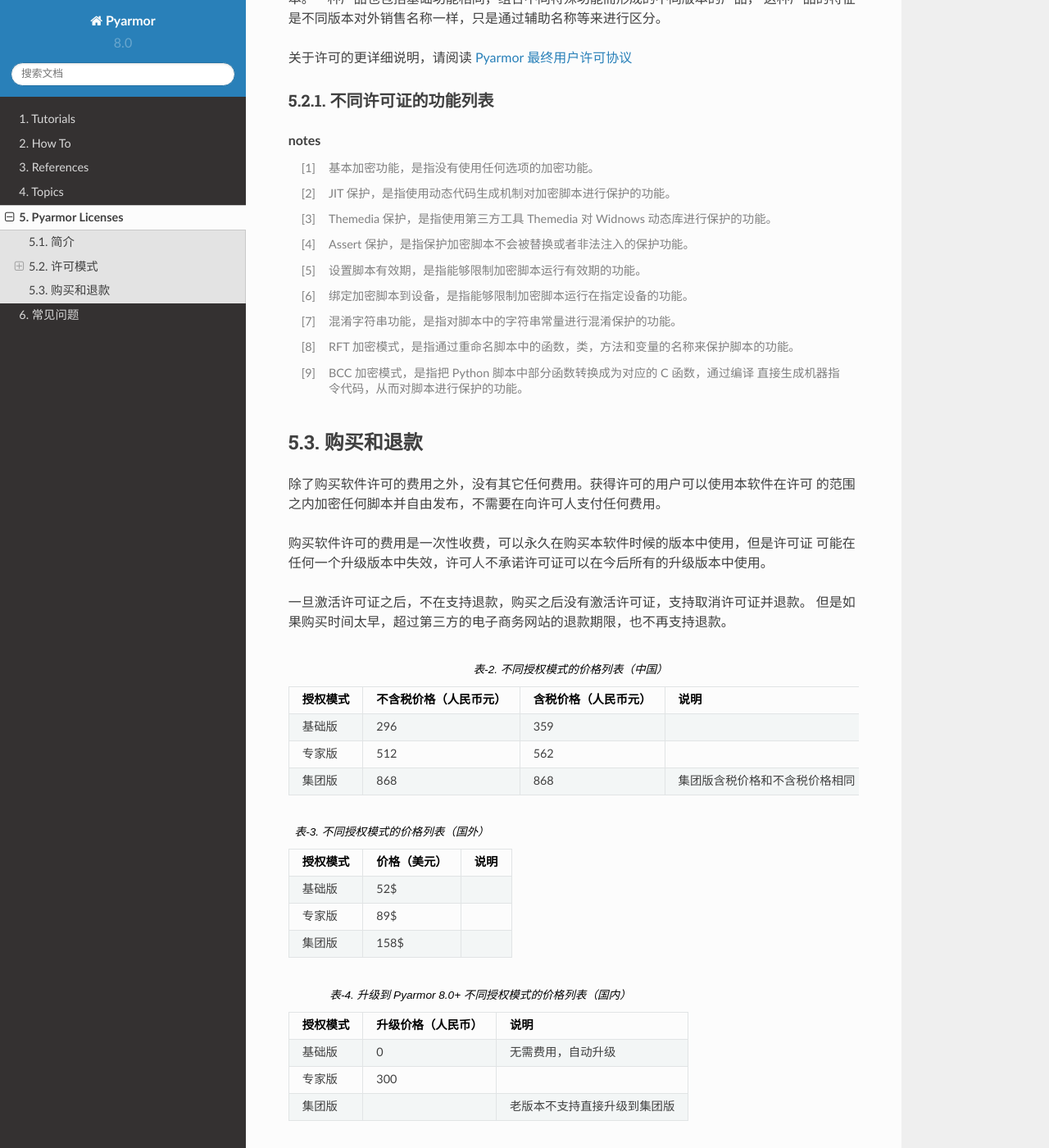
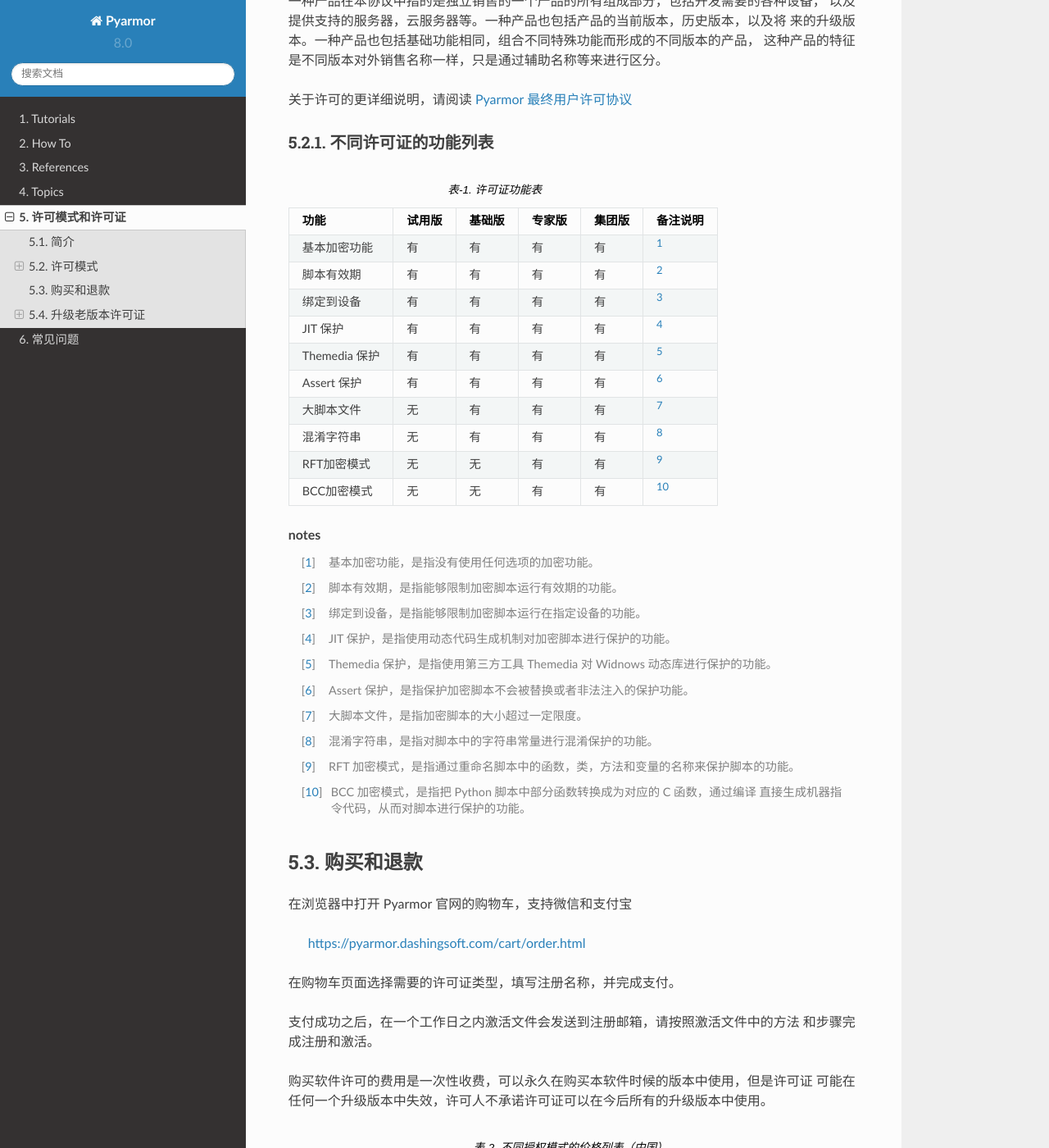
Before and after one commit to dashingsoft/pyarmor-docs-zh, a Sphinx documentation site: the page built from docs/licenses.rst, in a window 1280 px wide and 1400 px high, scrolled down 1520 px. Shown: the whole window at 82% size. Built offline with Sphinx 7.4.7 and the Read the Docs theme 2.0.0, drawn with Linux system fonts in a browser that asks for light colours; some of the changed text lies outside the part shown.

Commit message:
Refine license

```diff
--- a/docs/licenses.rst
+++ b/docs/licenses.rst
@@ -1,8 +1,8 @@
 ==================
- Pyarmor Licenses
+ 许可模式和许可证
 ==================
 
-.. contents:: Contents
+.. contents:: 内容
    :depth: 2
    :local:
    :backlinks: top
@@ -12,8 +12,7 @@
 简介
 ====
 
-本文档仅适用于 |Pyarmor| 8.0+，在下文中，在没有特别说明的情况下，|Pyarmor|
-也同时指 |Pyarmor| 8.0+
+本文档仅适用于 `Pyarmor`_ 8.0 之后的版本。
 
 下载和安装本软件表示自动接受试用许可协议，试用版本有如下的限制
 
@@ -75,30 +74,31 @@
 .. table:: 表-1. 许可证功能表
    :widths: auto
 
-    ===============  ========   ========   =========   ========  ==================
-    功能              试用版       基础版     专家版       集团版      备注说明
-    ===============  ========   ========   =========   ========  ==================
-    基本加密功能         有           有          有         有
-    设置有效期           有           有          有         有
-    绑定到设备           有           有          有         有
-    JIT 保护            有           有          有         有
-    Themedia 保护       有           有          有         有      仅 Windows 平台
-    Assert 保护         有           有          有         有
-    混淆字符串           无          支持        支持        支持
-    加密脚本的大小      有限制        任意        任意         任意
-    RFT 加密模式         无          无          支持        支持
-    BCC 加密模式         无          无          支持        支持
-    ===============  ========   ========   =========   ========  ==================
+   ===============  ========   ========   =========   ========  ==================
+       功能          试用版     基础版      专家版      集团版      备注说明
+   ===============  ========   ========   =========   ========  ==================
+   基本加密功能         有           有          有         有       [#]_
+   脚本有效期          有           有          有         有        [#]_
+   绑定到设备          有           有          有         有        [#]_
+   JIT 保护           有           有          有         有        [#]_
+   Themedia 保护      有           有          有         有        [#]_
+   Assert 保护        有           有          有         有        [#]_
+   大脚本文件          无           有          有         有         [#]_
+   混淆字符串          无          有          有         有         [#]_
+   RFT加密模式         无          无         有          有         [#]_
+   BCC加密模式         无          无         有          有         [#]_
+   ===============  ========   ========   =========   ========  ==================
 
 .. rubric:: notes
 
 .. [#] 基本加密功能，是指没有使用任何选项的加密功能。
+.. [#] 脚本有效期，是指能够限制加密脚本运行有效期的功能。
+.. [#] 绑定到设备，是指能够限制加密脚本运行在指定设备的功能。
 .. [#] JIT 保护，是指使用动态代码生成机制对加密脚本进行保护的功能。
 .. [#] Themedia 保护，是指使用第三方工具 Themedia 对 Widnows 动态库进行保护的功能。
 .. [#] Assert 保护，是指保护加密脚本不会被替换或者非法注入的保护功能。
-.. [#] 设置脚本有效期，是指能够限制加密脚本运行有效期的功能。
-.. [#] 绑定加密脚本到设备，是指能够限制加密脚本运行在指定设备的功能。
-.. [#] 混淆字符串功能，是指对脚本中的字符串常量进行混淆保护的功能。
+.. [#] 大脚本文件，是指加密脚本的大小超过一定限度。
+.. [#] 混淆字符串，是指对脚本中的字符串常量进行混淆保护的功能。
 .. [#] RFT 加密模式，是指通过重命名脚本中的函数，类，方法和变量的名称来保护脚本的功能。
 .. [#] BCC 加密模式，是指把 Python 脚本中部分函数转换成为对应的 C 函数，通过编译
        直接生成机器指令代码，从而对脚本进行保护的功能。
@@ -106,14 +106,17 @@
 购买和退款
 ==========
 
-除了购买软件许可的费用之外，没有其它任何费用。获得许可的用户可以使用本软件在许可
-的范围之内加密任何脚本并自由发布，不需要在向许可人支付任何费用。
+在浏览器中打开 Pyarmor 官网的购物车，支持微信和支付宝
+
+    https://pyarmor.dashingsoft.com/cart/order.html
+
+在购物车页面选择需要的许可证类型，填写注册名称，并完成支付。
+
+支付成功之后，在一个工作日之内激活文件会发送到注册邮箱，请按照激活文件中的方法
+和步骤完成注册和激活。
 
 购买软件许可的费用是一次性收费，可以永久在购买本软件时候的版本中使用，但是许可证
 可能在任何一个升级版本中失效，许可人不承诺许可证可以在今后所有的升级版本中使用。
-
-一旦激活许可证之后，不在支持退款，购买之后没有激活许可证，支持取消许可证并退款。
-但是如果购买时间太早，超过第三方的电子商务网站的退款期限，也不再支持退款。
 
 .. list-table:: 表-2. 不同授权模式的价格列表（中国）
    :name: 授权模式价格表1
@@ -136,6 +139,11 @@
      - 868
      - 集团版含税价格和不含税价格相同
 
+如果需要使用信用卡或者 Paypal 进行支持，在浏览器中 MyCommerce 官网的购物车进行购
+买，这里的价格单位是美元，并且不能开国内增值税发票，只提供国际通用的电子发票
+
+    https://order.mycommerce.com/product?vendorid=200089125&productid=301044051
+
 .. list-table:: 表-3. 不同授权模式的价格列表（国外）
    :name: 授权模式价格表2
    :header-rows: 1
@@ -153,6 +161,21 @@
      - 158$
      -
 
+升级老版本许可证
+================
+
+不是所有的老版本的许可证都可以升级为新的许可证。
+
+符合下列条件的老版本许可证可以免费升级到 Pyarmor 基础版许可证：
+
+* 遵循新的 `Pyarmor 最终用户许可协议`_
+* 原来的许可证编号是以 ``pyarmor-vax-`` 开头的
+* 原来许可证的注册文件 ``pyarmor-regcode-xxxx.txt`` 不能被使用超过 100 次
+
+如果不满足这些条件，无法免费升级，请购买新的许可证。
+
+如果需要升级到 Pyarmor 专家版，除了满足以上的条件外，还需要额外的费用。
+
 .. list-table:: 表-4. 升级到 Pyarmor 8.0+ 不同授权模式的价格列表（国内）
    :name: 升级价格表1
    :header-rows: 1
@@ -162,7 +185,7 @@
      - 说明
    * - 基础版
      - 0
-     - 无需费用，自动升级
+     - 无需费用，满足条件可以免费升级
    * - 专家版
      - 300
      -
@@ -170,28 +193,47 @@
      -
      - 老版本不支持直接升级到集团版
 
-.. list-table:: 表-5. 升级到 Pyarmor 8.0+ 不同授权模式的价格列表（国外）
-   :name: 升级价格表2
-   :header-rows: 1
+免费升级到 Pyarmor 基础版
+-------------------------
 
-   * - 授权模式
-     - 升级费用（美元）
-     - 说明
-   * - 基础版
-     - 0
-     - 无需费用，自动升级
-   * - 专家版
-     - 50
-     -
-   * - 集团版
-     -
-     - 老版本不支持直接升级到集团版
+首先找到原来的许可证激活文件 ``pyarmor-regcode-xxxx.txt``
 
-无法提供服务的补偿
+然后在一台已经注册过 Pyarmor 的机器上安装最新版本的 Pyarmor 8.0+，注意卸载原来的
+版本的是不要要保留注册信息，也就是说，不要删除存放注册文件信息的路径，默认情况下
+注册信息是存放在 :file:`~/.pyarmor`
+
+如果老的许可证已经设定过产品名称，那么直接运行下面的命令升级::
+
+    $ pyarmor reg -u pyarmor-regcode-xxxx.txt
+
+如果老的许可证没有设定产品名称，按照新的 `Pyarmor 最终用户许可协议`_ ，需要为每
+一个许可证指定产品名称。这也意味着，如果老的许可证是被用于多个产品的话，升级之后
+就只能用于其中的一个，其他产品还需要购买新的许可证。
+
+假定使用许可证的产品名称是 ``Robot Studio`` ，那么使用下面的命令进行升级::
+
+    $ pyarmor reg -u -p "Robot Studio" pyarmor-regcode-xxxx.txt
+
+运行下面的命令检查升级后的许可证::
+
+    $ pyarmor reg
+
+付费升级到 Pyarmor 专家版
+-------------------------
+
+在浏览器中打开 Pyarmor 官网的购物车，支持微信和支付宝
+
+    https://pyarmor.dashingsoft.com/cart/order.html
+
+在购物车页面选择购买的许可证类型为 ``升级到专家版`` ，填写注册名称，并完成支付。
+
+支付成功之后，在一个工作日之内会激活文件会发送到注册邮箱，请按照激活文件中的方法
+和步骤完成升级操作。
+
+.. 无法提供服务的补偿
     不满一年，全额退款
     小于2年，退款 50%
     小于3年，退款 10%
     大于3年，不在退款
 
-
 .. include:: _common_definitions.txt
```
Also changed, not shown: docs/index.rst (+4 -4 lines).
